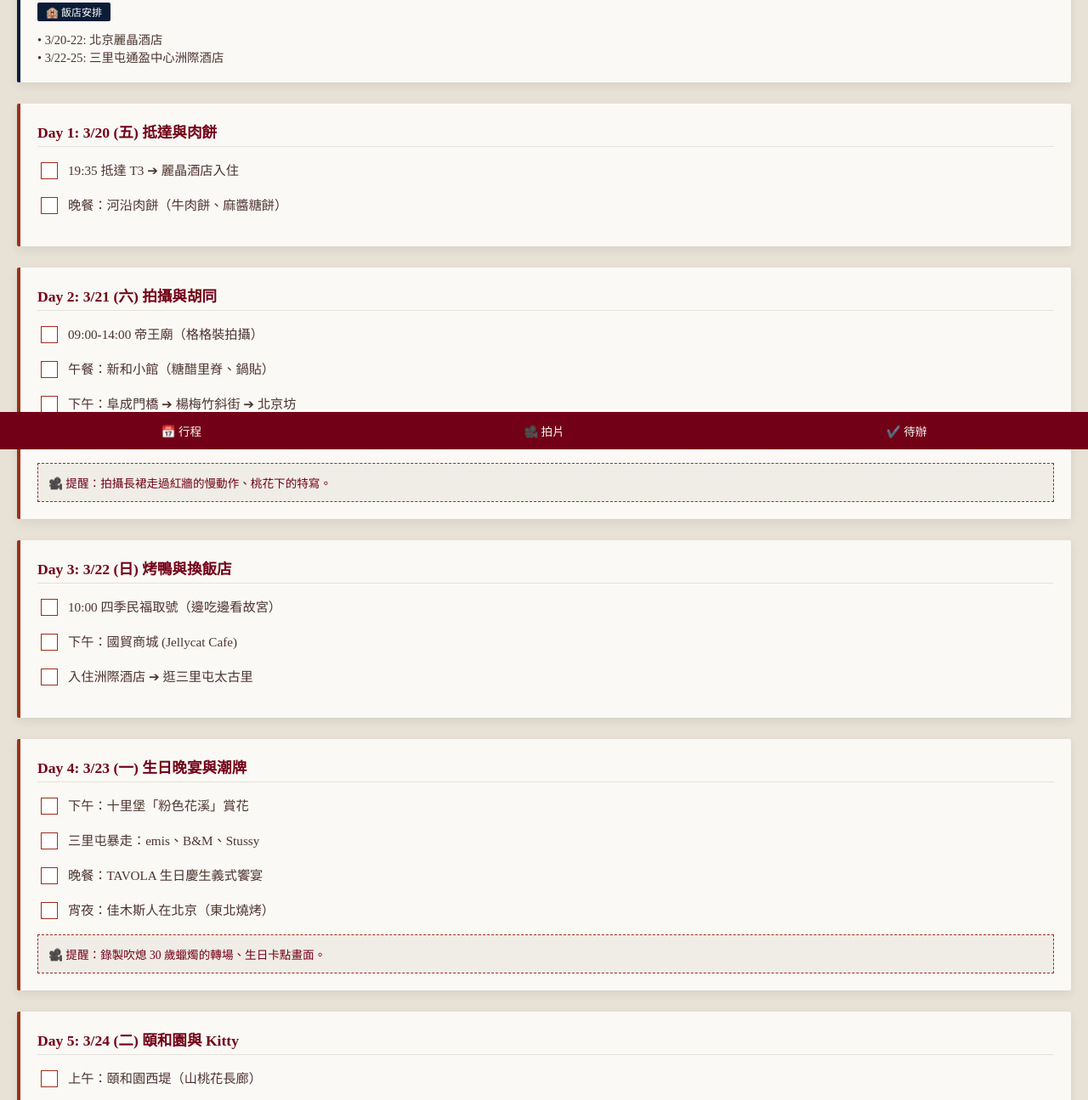
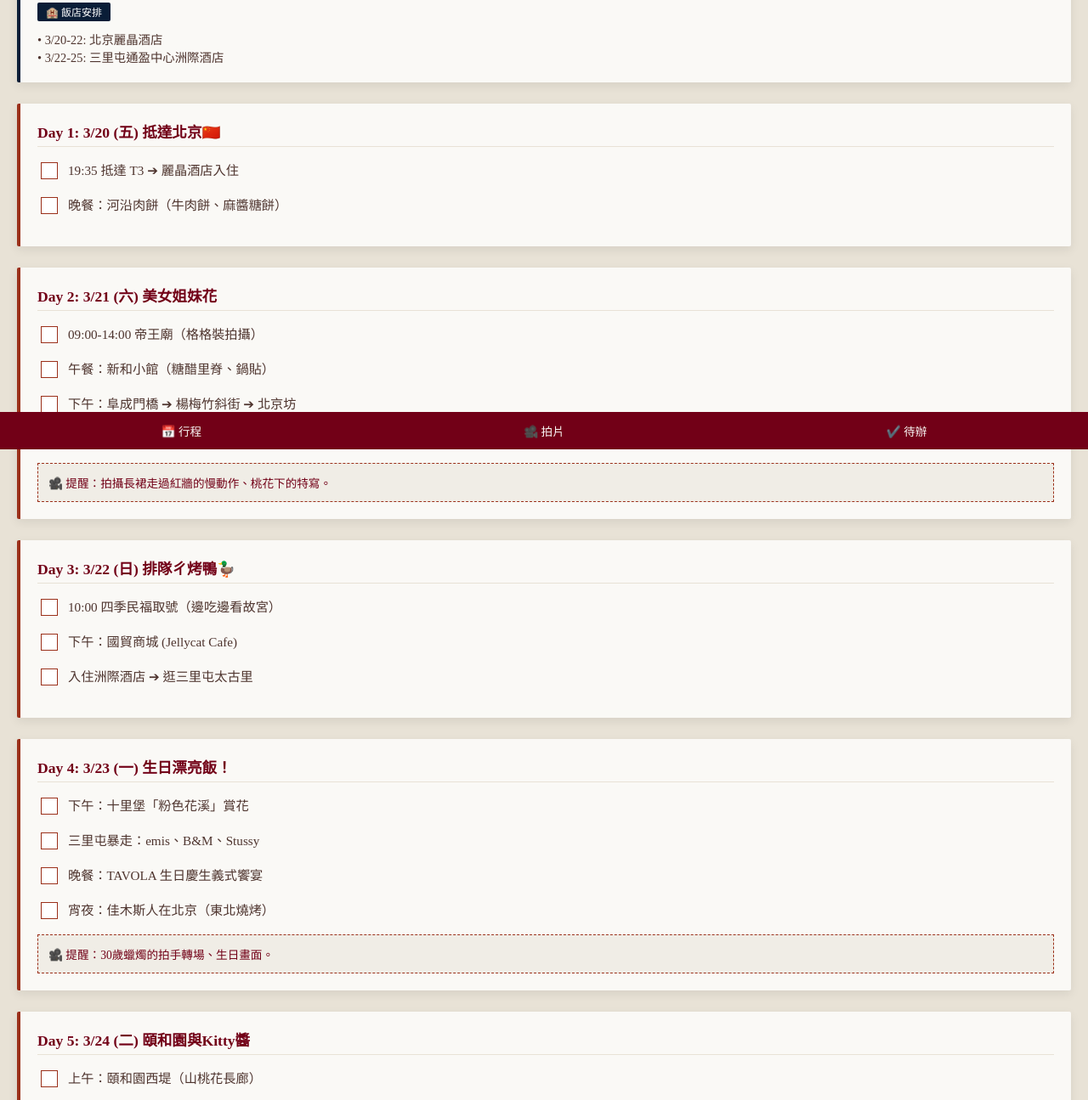
Before and after one commit to rodybambi-leona/beijing-30bdaytrip, a plain HTML site: page index.html in a window 1280 px wide. Shown: the part 271-1566 px from the top of the page at 85% size. Drawn offline with Linux system fonts and the light colour scheme.

Commit message:
更新 index.html

```diff
--- a/index.html
+++ b/index.html
@@ -166,7 +166,7 @@
         </div>
 
         <div class="card">
-            <div class="section-title">Day 1: 3/20 (五) 抵達與肉餅</div>
+            <div class="section-title">Day 1: 3/20 (五) 抵達北京🇨🇳</div>
             <div class="checklist" data-id="d1">
                 <label class="checklist-item"><input type="checkbox"><span>19:35 抵達 T3 ➔ 麗晶酒店入住</span></label>
                 <label class="checklist-item"><input type="checkbox"><span>晚餐：河沿肉餅（牛肉餅、麻醬糖餅）</span></label>
@@ -174,7 +174,7 @@
         </div>
 
         <div class="card">
-            <div class="section-title">Day 2: 3/21 (六) 拍攝與胡同</div>
+            <div class="section-title">Day 2: 3/21 (六) 美女姐妹花</div>
             <div class="checklist" data-id="d2">
                 <label class="checklist-item"><input type="checkbox"><span>09:00-14:00 帝王廟（格格裝拍攝）</span></label>
                 <label class="checklist-item"><input type="checkbox"><span>午餐：新和小館（糖醋里脊、鍋貼）</span></label>
@@ -185,7 +185,7 @@
         </div>
 
         <div class="card">
-            <div class="section-title">Day 3: 3/22 (日) 烤鴨與換飯店</div>
+            <div class="section-title">Day 3: 3/22 (日) 排隊ㄔ烤鴨🦆</div>
             <div class="checklist" data-id="d3">
                 <label class="checklist-item"><input type="checkbox"><span>10:00 四季民福取號（邊吃邊看故宮）</span></label>
                 <label class="checklist-item"><input type="checkbox"><span>下午：國貿商城 (Jellycat Cafe)</span></label>
@@ -194,18 +194,18 @@
         </div>
 
         <div class="card">
-            <div class="section-title">Day 4: 3/23 (一) 生日晚宴與潮牌</div>
+            <div class="section-title">Day 4: 3/23 (一) 生日漂亮飯！</div>
             <div class="checklist" data-id="d4">
                 <label class="checklist-item"><input type="checkbox"><span>下午：十里堡「粉色花溪」賞花</span></label>
                 <label class="checklist-item"><input type="checkbox"><span>三里屯暴走：emis、B&M、Stussy</span></label>
                 <label class="checklist-item"><input type="checkbox"><span>晚餐：TAVOLA 生日慶生義式饗宴</span></label>
                 <label class="checklist-item"><input type="checkbox"><span>宵夜：佳木斯人在北京（東北燒烤）</span></label>
             </div>
-            <div class="vlog-remind">🎥 提醒：錄製吹熄 30 歲蠟燭的轉場、生日卡點畫面。</div>
+            <div class="vlog-remind">🎥 提醒：30歲蠟燭的拍手轉場、生日畫面。</div>
         </div>
 
         <div class="card">
-            <div class="section-title">Day 5: 3/24 (二) 頤和園與 Kitty</div>
+            <div class="section-title">Day 5: 3/24 (二) 頤和園與Kitty醬</div>
             <div class="checklist" data-id="d5">
                 <label class="checklist-item"><input type="checkbox"><span>上午：頤和園西堤（山桃花長廊）</span></label>
                 <label class="checklist-item"><input type="checkbox"><span>下午：合生匯（糖葫蘆 Kitty、佛小伴）</span></label>
@@ -227,16 +227,16 @@
         <h2 class="section-title">🎥 帳號經營拍攝清單</h2>
         <div class="card">
             <div class="checklist" data-id="vlog-tasks">
-                <label class="checklist-item"><input type="checkbox"><span>1. 行程 Vlog：收集故宮紅牆、桃花飄落、飯店開箱畫面。</span></label>
-                <label class="checklist-item"><input type="checkbox"><span>2. 生日轉場：吹蠟燭、切換花海回眸、30 歲心情壓片。</span></label>
-                <label class="checklist-item"><input type="checkbox"><span>3. 吃貨卡點：肉餅流心、烤鴨脆皮、義餐卡點剪輯。</span></label>
+                <label class="checklist-item"><input type="checkbox"><span>1. 行程 Vlog：收集各種畫面！！故宮、桃花飄落、飯店開箱✨</span></label>
+                <label class="checklist-item"><input type="checkbox"><span>2. 生日轉場：拍手轉場。</span></label>
+                <label class="checklist-item"><input type="checkbox"><span>3. 吃貨卡點：吃的全要拍乾杯畫面。</span></label>
                 <label class="checklist-item"><input type="checkbox"><span>4. 古裝 Vlog：特寫妝造細節、長廊行走運鏡。</span></label>
             </div>
         </div>
     </div>
 
     <div id="tasks" class="section">
-        <h2 class="section-title">🚩 旅行必達使命</h2>
+        <h2 class="section-title">🚩 本趟使命</h2>
         <div class="card">
             <div class="checklist" data-id="must-do">
                 <label class="checklist-item"><input type="checkbox"><span>📍 買 Jellycat 迷你兔 (國貿)</span></label>
```
